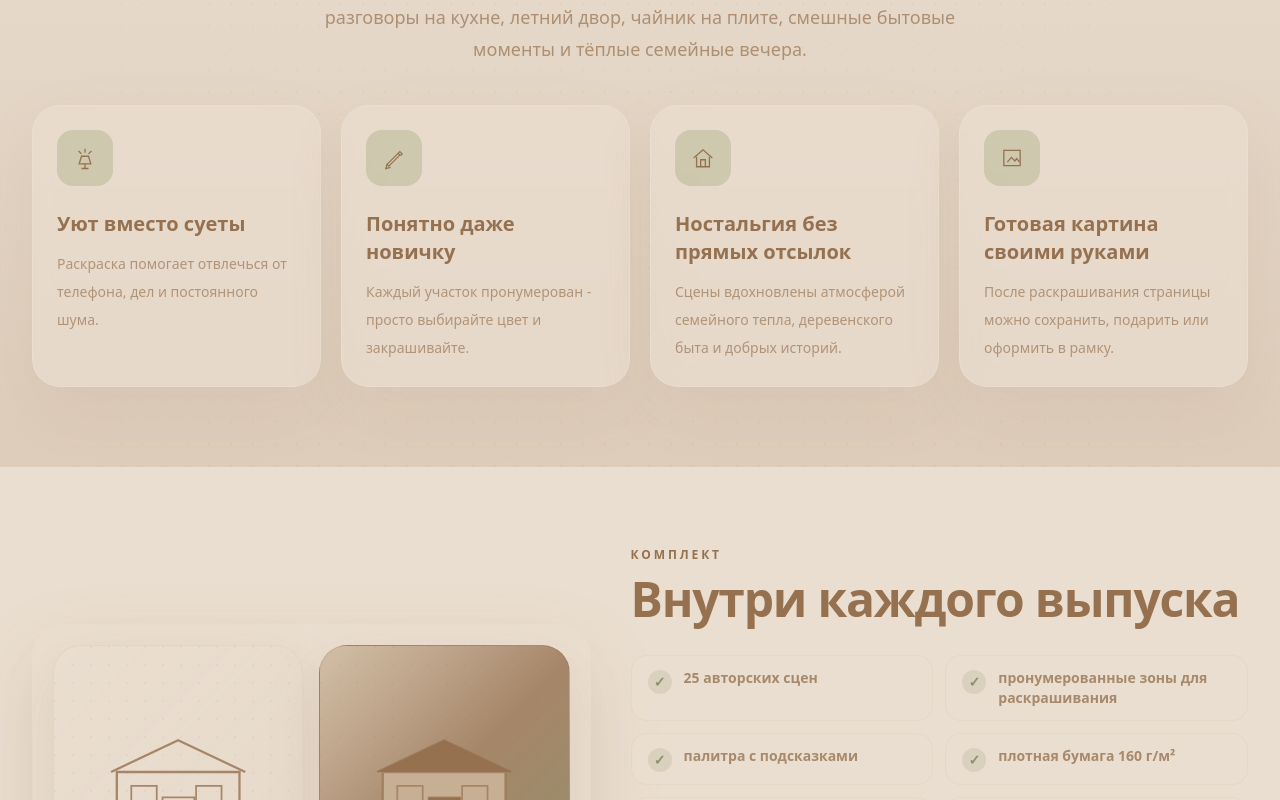
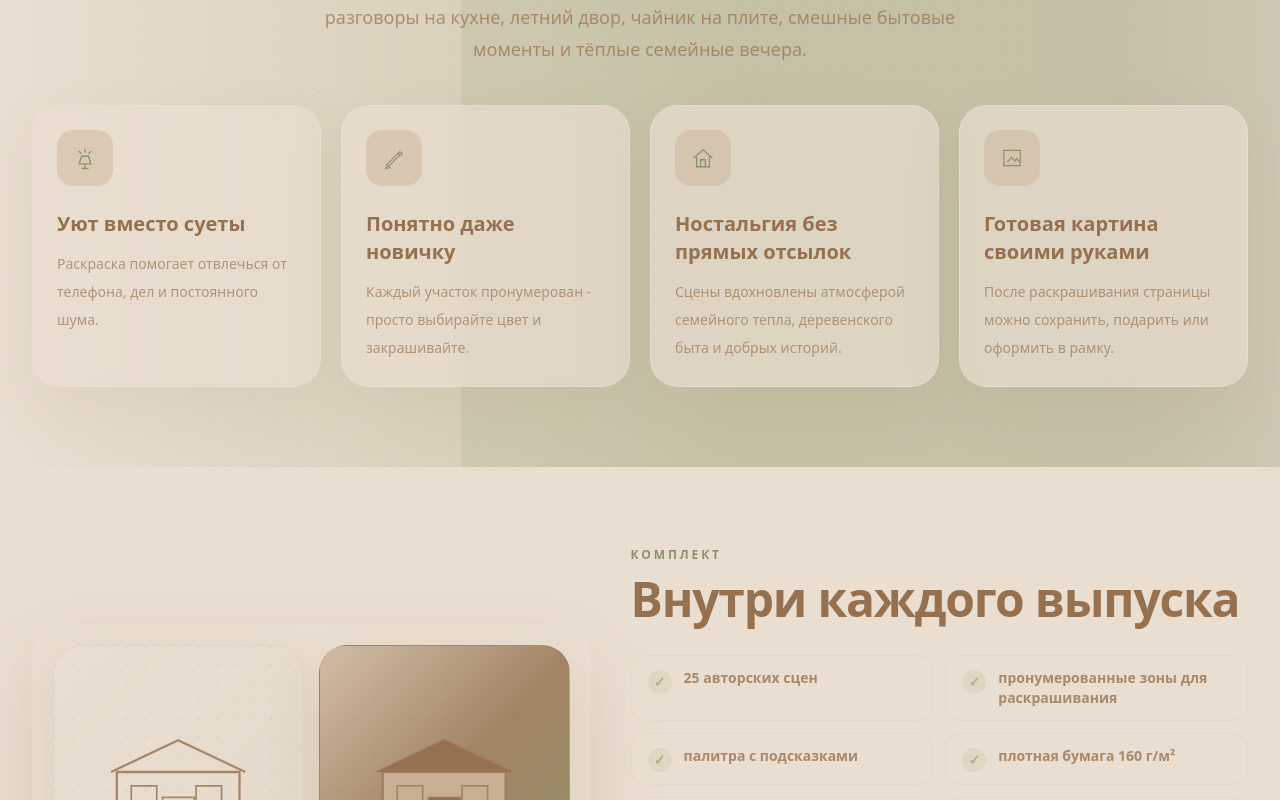
Before and after one commit to mustefano/rodnye-vechera, a Next.js app: page / in a window 1280 px wide. Shown: the part 1360-2160 px from the top of the page. Built offline with nearby package versions, Linux system fonts and the light colour scheme.

Commit message:
Update globals.css

```diff
--- a/app/globals.css
+++ b/app/globals.css
@@ -7,9 +7,9 @@
   --cream: #EADED0;
   --caramel: #C7AF94;
   --cocoa: #95714F;
-  --burgundy: #95714F;
-  --lamp: #ACB087;
-  --sage: #8C916C;
+  --burgundy: #8C916C;
+  --lamp: #C7AF94;
+  --sage: #ACB087;
   --earth: #95714F;
   --moss: #8C916C;
   --sand: #C7AF94;
@@ -43,10 +43,7 @@ html {
 
 body {
   min-height: 100vh;
-  background:
-    radial-gradient(circle at 18% 8%, rgba(172, 176, 135, 0.24), transparent 24rem),
-    radial-gradient(circle at 82% 12%, rgba(140, 145, 108, 0.18), transparent 28rem),
-    var(--background);
+  background: #EADED0;
   color: var(--foreground);
   font-family:
     var(--font-site), "Inter", "Segoe UI", system-ui, -apple-system, BlinkMacSystemFont,
@@ -54,8 +51,8 @@ body {
 }
 
 ::selection {
-  background: rgba(140, 145, 108, 0.28);
-  color: var(--cocoa);
+  background: rgba(140, 145, 108, 0.32);
+  color: #95714F;
 }
 
 button,
@@ -66,10 +63,40 @@ textarea {
   font: inherit;
 }
 
+.palette-shell {
+  position: relative;
+  isolation: isolate;
+  background: #EADED0;
+}
+
+.palette-shell::before {
+  position: fixed;
+  inset: 0;
+  z-index: -4;
+  pointer-events: none;
+  content: "";
+  background:
+    linear-gradient(90deg, transparent 0 42%, rgba(172, 176, 135, 0.58) 42% 100%),
+    linear-gradient(180deg, rgba(149, 113, 79, 0.22) 0 34%, rgba(199, 175, 148, 0.36) 34% 66%, rgba(234, 222, 208, 0.92) 66% 100%);
+}
+
+.palette-shell::after {
+  position: fixed;
+  inset: -8rem;
+  z-index: -3;
+  pointer-events: none;
+  content: "";
+  background:
+    radial-gradient(circle at 74% 18%, rgba(140, 145, 108, 0.35), transparent 22rem),
+    radial-gradient(circle at 19% 18%, rgba(199, 175, 148, 0.40), transparent 19rem),
+    radial-gradient(circle at 76% 80%, rgba(172, 176, 135, 0.38), transparent 24rem);
+  filter: blur(0.2px);
+}
+
 .paper-noise {
   background-image:
-    radial-gradient(circle at 1px 1px, rgba(149, 113, 79, 0.10) 1px, transparent 0),
-    linear-gradient(135deg, rgba(234, 222, 208, 0.56), rgba(199, 175, 148, 0.16));
+    radial-gradient(circle at 1px 1px, rgba(149, 113, 79, 0.12) 1px, transparent 0),
+    linear-gradient(135deg, rgba(234, 222, 208, 0.48), rgba(172, 176, 135, 0.16));
   background-size:
     18px 18px,
     100% 100%;
@@ -77,9 +104,10 @@ textarea {
 
 .section-band {
   position: relative;
+  overflow: hidden;
   background:
-    linear-gradient(180deg, rgba(234, 222, 208, 0.84), rgba(199, 175, 148, 0.38)),
-    var(--milk);
+    linear-gradient(90deg, rgba(234, 222, 208, 0.94) 0%, rgba(172, 176, 135, 0.46) 58%, rgba(140, 145, 108, 0.30) 100%),
+    #EADED0;
 }
 
 .section-band::before {
@@ -87,10 +115,14 @@ textarea {
   inset: 0;
   pointer-events: none;
   content: "";
-  background-image: radial-gradient(circle at center, rgba(149, 113, 79, 0.10) 1px, transparent 1px);
-  background-size: 22px 22px;
-  mask-image: linear-gradient(90deg, transparent, black 18%, black 82%, transparent);
-  opacity: 0.5;
+  background:
+    linear-gradient(90deg, transparent 0 36%, rgba(140, 145, 108, 0.18) 36% 100%),
+    radial-gradient(circle at center, rgba(149, 113, 79, 0.10) 1px, transparent 1px);
+  background-size:
+    100% 100%,
+    22px 22px;
+  mask-image: linear-gradient(90deg, transparent, black 14%, black 88%, transparent);
+  opacity: 0.72;
 }
 
 .section-band > * {
@@ -107,9 +139,9 @@ textarea {
   position: absolute;
   inset: 0;
   content: "";
-  background: linear-gradient(90deg, transparent, rgba(234, 222, 208, 0.18), transparent);
+  background: linear-gradient(90deg, transparent, rgba(234, 222, 208, 0.20), transparent);
   transform: translateX(-100%);
-  animation: sale-ribbon-shine 2200ms ease 650ms both;
+  animation: sale-ribbon-shine 2400ms ease 650ms both;
 }
 
 .sale-ribbon > * {
@@ -117,16 +149,16 @@ textarea {
 }
 
 .sale-highlight {
-  box-shadow: 0 10px 26px rgba(140, 145, 108, 0.24);
+  box-shadow: 0 12px 28px rgba(149, 113, 79, 0.24);
 }
 
 .input-field {
   width: 100%;
   border-radius: 1.1rem;
-  border: 1px solid rgba(199, 175, 148, 0.58);
-  background: rgba(234, 222, 208, 0.82);
+  border: 1px solid rgba(149, 113, 79, 0.38);
+  background: rgba(234, 222, 208, 0.96);
   padding: 0.95rem 1rem;
-  color: var(--cocoa);
+  color: #95714F;
   outline: none;
   transition:
     border-color 180ms ease,
@@ -135,13 +167,13 @@ textarea {
 }
 
 .input-field::placeholder {
-  color: rgba(149, 113, 79, 0.46);
+  color: rgba(149, 113, 79, 0.64);
 }
 
 .input-field:focus {
-  border-color: rgba(140, 145, 108, 0.68);
-  background: rgba(234, 222, 208, 0.98);
-  box-shadow: 0 0 0 4px rgba(140, 145, 108, 0.14);
+  border-color: rgba(140, 145, 108, 0.84);
+  background: #EADED0;
+  box-shadow: 0 0 0 4px rgba(140, 145, 108, 0.18);
 }
 
 .reveal {
```
